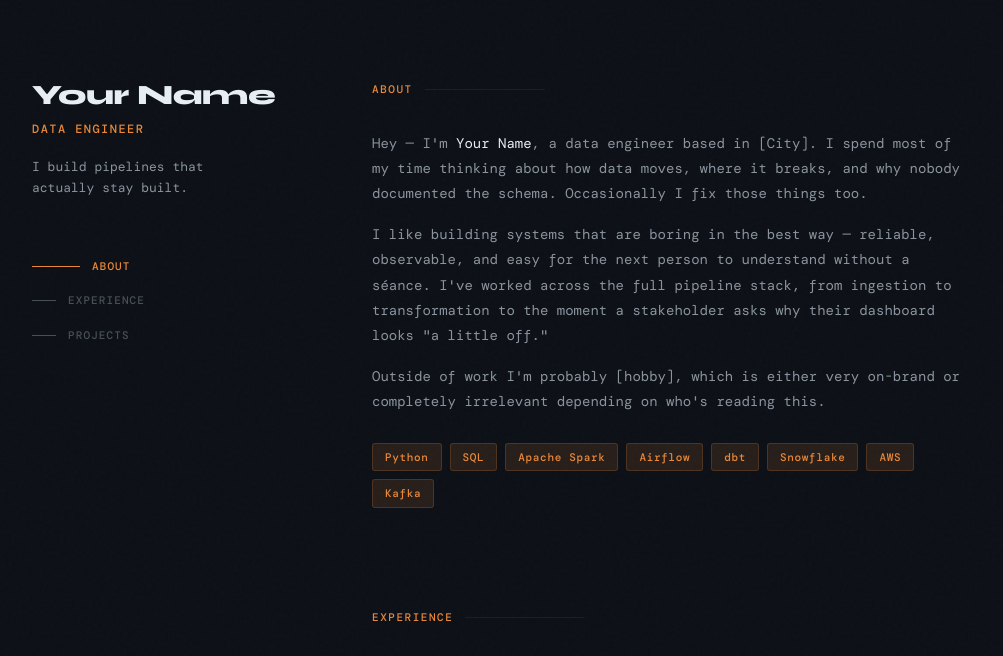
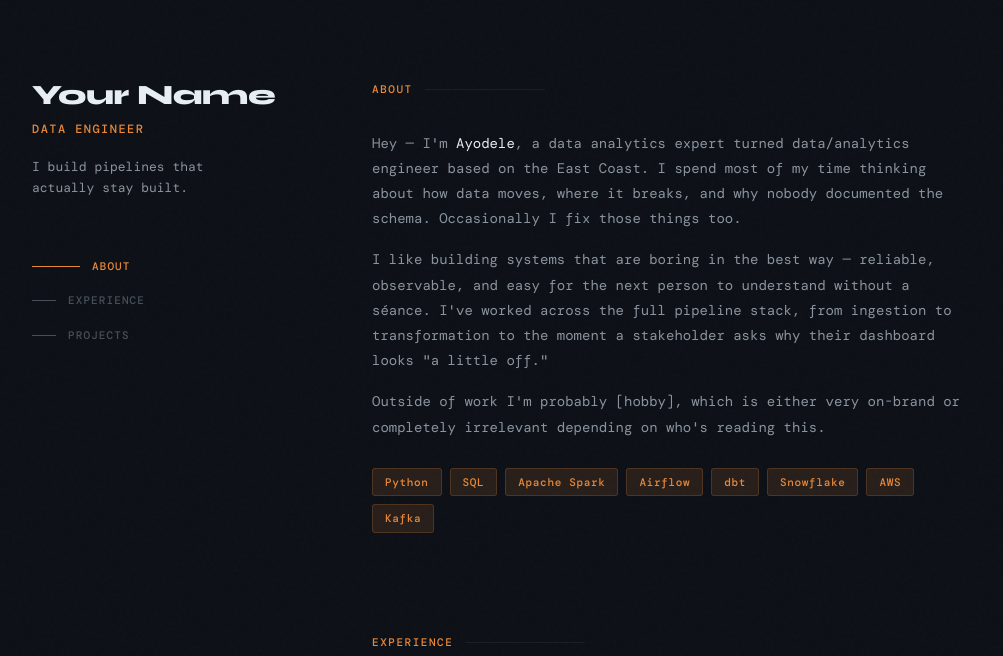
Before and after one commit to dele007/dele007, a plain HTML site: page index.html in a window 1280 px wide. Shown: the top 656 px of the page, without its empty margins (32-1035 px from the left). Drawn offline with nearby package versions, Linux system fonts and the light colour scheme; a web font is replaced by a local one.

Commit message:
Modify title and update personal description
Updated title and personal introduction in index.html.

```diff
--- a/index.html
+++ b/index.html
@@ -3,7 +3,7 @@
 <head>
 <meta charset="UTF-8">
 <meta name="viewport" content="width=device-width, initial-scale=1.0">
-<title>Ayodele Akosile — Data/Analytics Engineer</title>
+<title> Ayodele Akosile — Data/Analytics Engineer</title>
 <link rel="preconnect" href="https://fonts.googleapis.com">
 <link rel="preconnect" href="https://fonts.gstatic.com" crossorigin>
 <link href="https://fonts.googleapis.com/css2?family=DM+Mono:ital,wght@0,300;0,400;0,500;1,300&family=Syne:wght@400;500;600;700;800&display=swap" rel="stylesheet">
@@ -515,7 +515,8 @@
       <div class="section-label">About</div>
       <div class="about-text">
         <p>
-          Hey — I'm <span class="highlight">Your Name</span>, a data engineer based in [City].
+          Hey — I'm <span class="highlight">Ayodele</span>, a data analytics expert
+          turned data/analytics engineer based on the East Coast.
           I spend most of my time thinking about how data moves, where it breaks, and why
           nobody documented the schema. Occasionally I fix those things too.
         </p>
```
